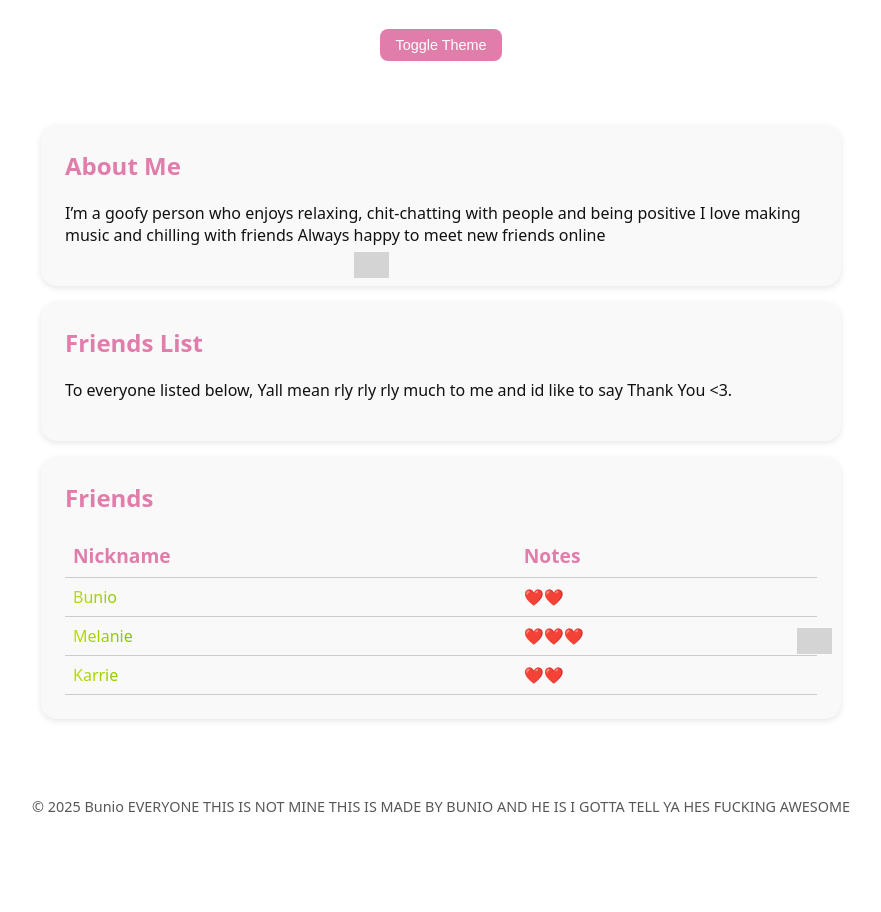
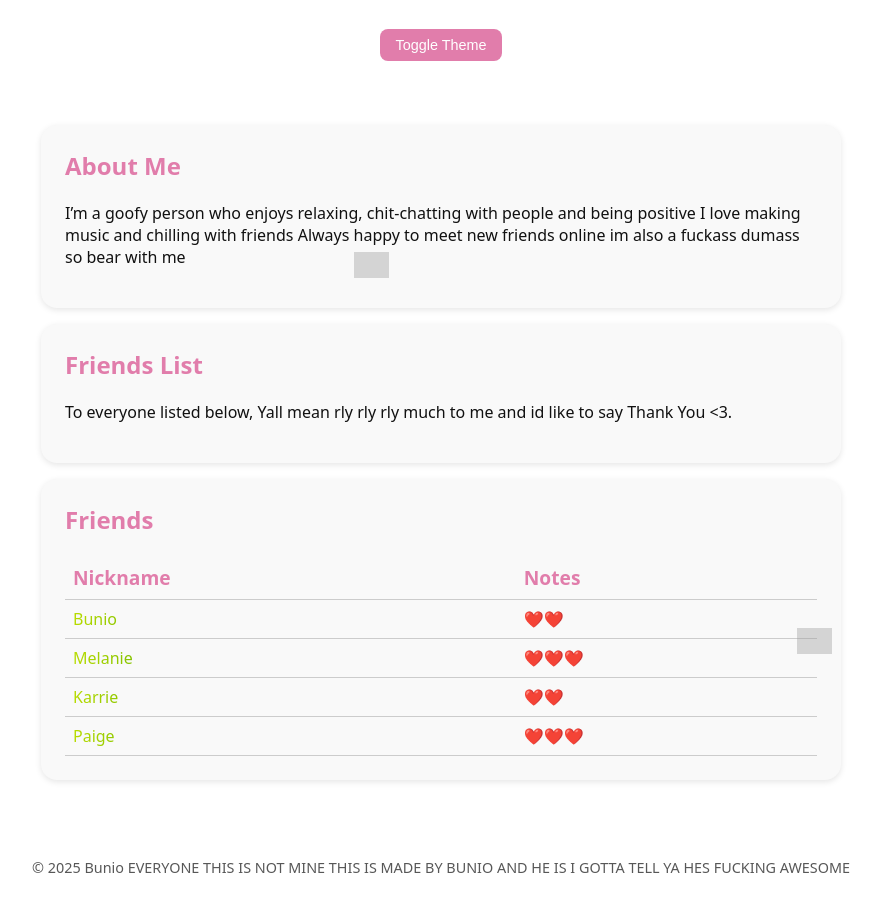
Before and after one commit to BensaNotFound/Bio, a plain HTML site: page index.html in a window 1280 px wide. Shown: the part 128-1040 px from the top of the page, without its empty margins (199-1080 px from the left). Before the commit the page ends 991 px from the top, so only its background shows below. Drawn offline with Linux system fonts and the light colour scheme; grey boxes are pictures that could not be loaded.

Commit message:
Update index.html

```diff
--- a/index.html
+++ b/index.html
@@ -138,7 +138,7 @@
   <main>
     <section class="card">
       <h2>About Me</h2>
-      <p>I’m a goofy person who enjoys relaxing, chit-chatting with people and being positive I love making music and chilling with friends Always happy to meet new friends online</p>
+      <p>I’m a goofy person who enjoys relaxing, chit-chatting with people and being positive I love making music and chilling with friends Always happy to meet new friends online im also a fuckass dumass so bear with me</p>
     </section>
 
 
@@ -165,6 +165,10 @@
         <tr>
          <td class="rainbow">Karrie</td>
           <td>❤️❤️</td>
+        </tr>
+        <tr>
+         <td class="rainbow">Paige</td>
+          <td>❤️❤️❤️</td>
         </tr>
       </table>
     </section>
```
